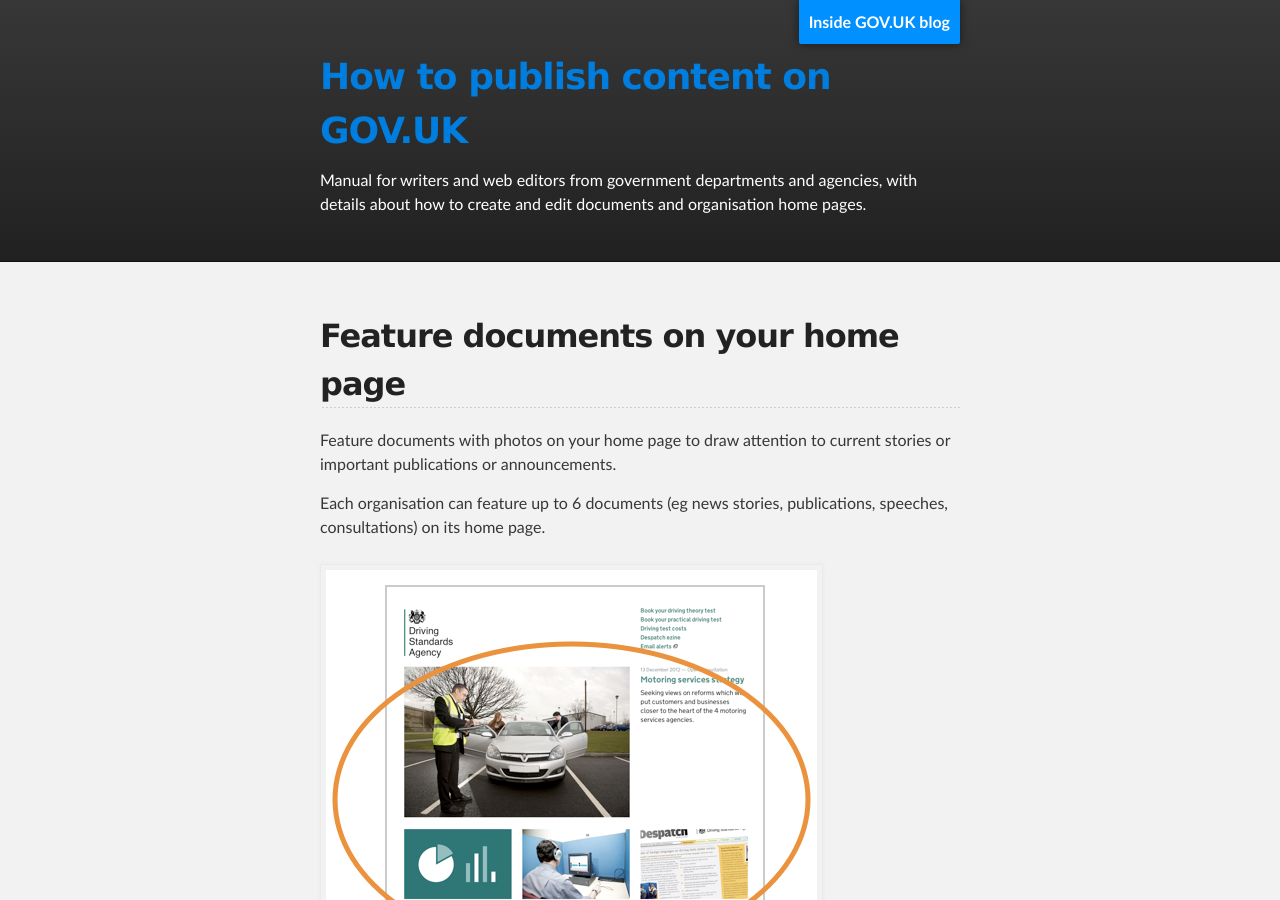
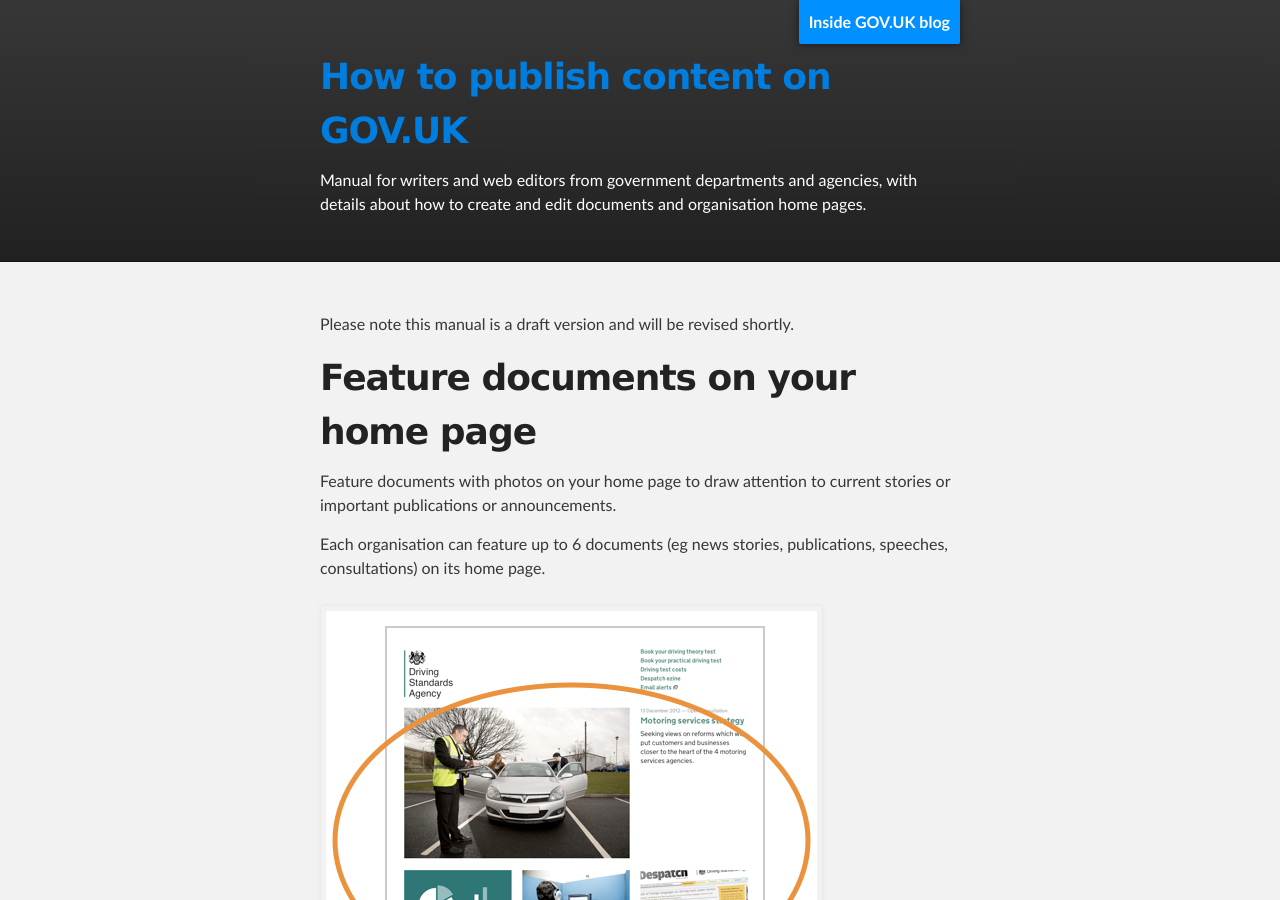
Before and after one commit to alphagov/inside-government-admin-guide, a Jekyll site: the page built from organisations-groups/feature-documents-home-page.md, in a window 1280 px wide and 900 px high. Built offline with Jekyll 4.4.1, drawn with Linux system fonts in a browser that asks for light colours.

Commit message:
Update feature-documents-home-page.md

```diff
--- a/organisations-groups/feature-documents-home-page.md
+++ b/organisations-groups/feature-documents-home-page.md
@@ -3,7 +3,9 @@
 title: How to publish content / Feature documents on your home page
 ---
 
-## Feature documents on your home page
+Please note this manual is a draft version and will be revised shortly.
+
+# Feature documents on your home page
 
 Feature documents with photos on your home page to draw attention to current stories or important publications or announcements.
 
```
